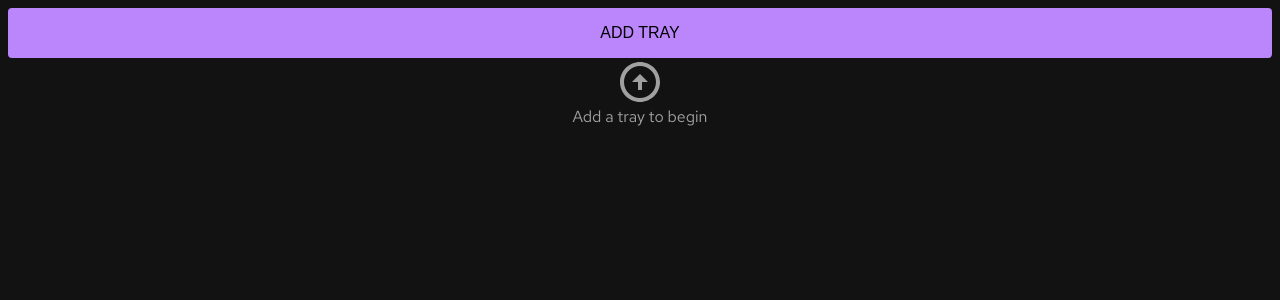
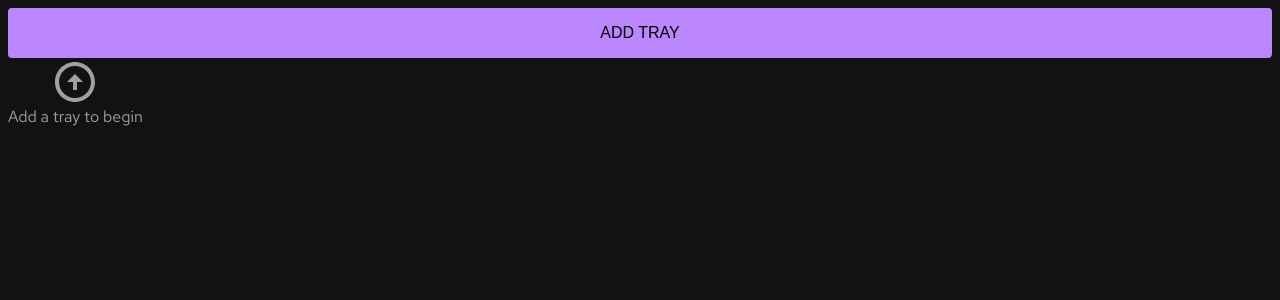
Before and after one commit to jardine-chris/todo-react, a React (Create React App) app: page / in a window 1280 px wide. Shown: the top 300 px of the page. Built offline with nearby package versions, Linux system fonts and the light colour scheme.

Commit message:
Update CSS.

```diff
--- a/src/App.js
+++ b/src/App.js
@@ -40,6 +40,7 @@ function App() {
       </div>
 
       {/* Display all available trays. */}
+      <div className="tray-stuff">
         {trays.length > 0 ? (
           <Trays trays={trays} onDelete={deleteTray} />
         ) : (
@@ -57,6 +58,7 @@ function App() {
           </div>
         )}
       </div>
+    </div>
   );
 }
 
--- a/src/css/index.css
+++ b/src/css/index.css
@@ -7,7 +7,8 @@ body {
 
 .application {
   display: flex;
-  flex-direction: column;
+  flex-direction: row;
+  flex-wrap: wrap;
 }
 .application .tray {
   border-radius: 0.25em;
@@ -41,6 +42,7 @@ body {
   text-transform: uppercase;
   background-color: #bb86fc;
   color: #000;
+  flex-basis: 100%;
 }
 
 .form-control {
@@ -98,42 +100,59 @@ body {
   color: #000;
 }
 
+.fade-container {
+  width: 100%;
+}
+
+.tray-stuff {
+  width: 100%;
+}
+
 .fade-in-down {
   margin: 0 1em;
   padding: 0 1em;
   visibility: hidden;
   max-height: 0;
-  transition: 0.5s ease-in-out;
+  transition: opacity 0.5s ease-in-out;
   opacity: 0;
-  transform: translateY(-10em);
 }
 
 .fade-in-down.active {
   margin: 1em;
   padding: 0.5em 1em;
   visibility: visible;
-  max-height: 12em;
+  max-height: 100%;
   opacity: 1;
-  transform: translateY(0em);
 }
 
-.fade-in-up {
-  margin: 0 1em;
-  padding: 0 1em;
-  visibility: hidden;
-  max-height: 0;
-  transition: 0.5s ease-in-out;
-  opacity: 0;
-  transform: translateY(10em);
-}
+@media (min-width: 576px) {
+  .tray-stuff {
+    display: flex;
+  }
 
-.fade-in-up.active {
-  margin: 1em;
-  padding: 0.5em 1em;
-  visibility: visible;
-  max-height: 10em;
-  opacity: 1;
-  transform: translateY(0em);
+  .tray {
+    margin: 10em;
+    width: 20%;
+  }
+
+  .form-control {
+    width: 33%;
+  }
+
+  .fade-in-down {
+    margin: 0;
+    padding: 0;
+    max-width: 0;
+  }
+
+  .fade-in-down.active {
+    margin: 1em;
+    padding: 0.5em 1em;
+    visibility: visible;
+    max-width: 100%;
+    opacity: 1;
+    transform: translateY(0em);
+  }
 }
 
 /*# sourceMappingURL=index.css.map */
--- a/src/css/scss/index.scss
+++ b/src/css/scss/index.scss
@@ -16,7 +16,8 @@ body {
 
 .application {
     display: flex;
-    flex-direction: column;
+    flex-direction: row;
+    flex-wrap: wrap;
 
     .tray {
         border-radius: $base-border-radius;
@@ -54,6 +55,7 @@ body {
     text-transform: uppercase;
     background-color: #bb86fc;
     color: #000;
+    flex-basis: 100%;
 }
 
 .form-control {
@@ -117,40 +119,57 @@ body {
     }
 }
 
+.fade-container {
+    width: 100%;
+}
+
+.tray-stuff {
+    width: 100%;
+}
+
 .fade-in-down {
     margin: 0 1em;
     padding: 0 1em;
     visibility: hidden;
     max-height: 0;
-    transition: 0.5s ease-in-out;
+    transition: opacity 0.5s ease-in-out;
     opacity: 0;
-    transform: translateY(-10em);
 }
 
 .fade-in-down.active {
     margin: 1em;
     padding: 0.5em 1em;
     visibility: visible;
-    max-height: 12em;
+    max-height: 100%;
     opacity: 1;
-    transform: translateY(0em);
 }
 
-.fade-in-up {
-    margin: 0 1em;
-    padding: 0 1em;
-    visibility: hidden;
-    max-height: 0;
-    transition: 0.5s ease-in-out;
-    opacity: 0;
-    transform: translateY(10em);
+@media (min-width: 576px) {
+    .tray-stuff {
+        display: flex;
+    }
+
+    .tray {
+        margin: 10em;
+        width: 20%;
+    }
+
+    .form-control {
+        width: 33%;
+    }
+
+    .fade-in-down {
+        margin: 0;
+        padding: 0;
+        max-width: 0;
+    }
+
+    .fade-in-down.active {
+        margin: 1em;
+        padding: 0.5em 1em;
+        visibility: visible;
+        max-width: 100%;
+        opacity: 1;
+        transform: translateY(0em);
+    }
 }
-
-.fade-in-up.active {
-    margin: 1em;
-    padding: 0.5em 1em;
-    visibility: visible;
-    max-height: 10em;
-    opacity: 1;
-    transform: translateY(0em);
-}
```
Also changed, not shown: 1 other file (tests, documents, lock files or other folders). Lines whose indentation alone changed are shown as unchanged.
